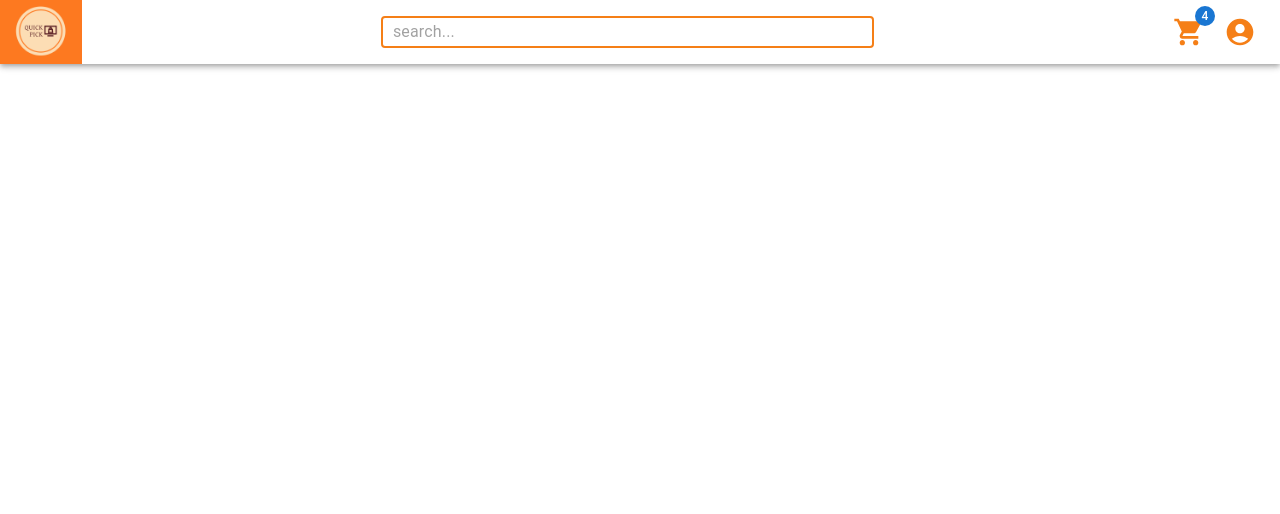
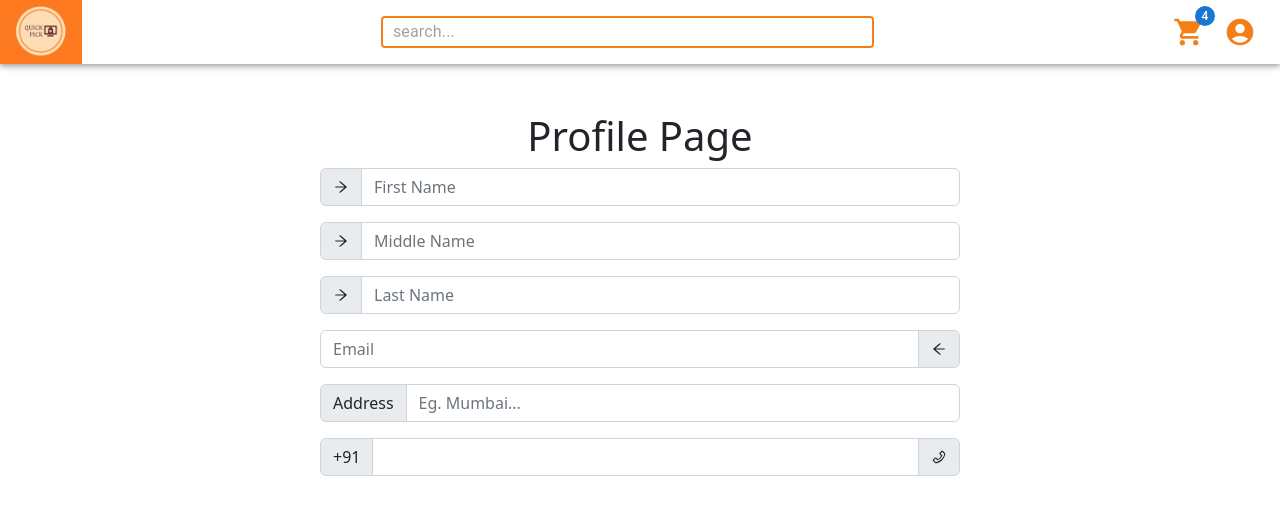
Before and after one commit to OjaswiniKohale/QuickPick, a React (Vite) app in the folder frontend/: page /profile in a window 1280 px wide. Before the commit this address had no page. Shown: the top 514 px of the page. Built offline with nearby package versions, Linux system fonts and the light colour scheme.

Commit message:
Profile Page

```diff
--- a/frontend/src/App.jsx
+++ b/frontend/src/App.jsx
@@ -7,6 +7,7 @@ import HomePage from './pages/HomePage';
 import Navbar from './components/Navbar';
 import './styles/globalStyles.css';
 import Product from './pages/Product';
+import Profile from './pages/Profile';
 
 function App() {
   return (
@@ -18,6 +19,7 @@ function App() {
 				<Route path='/signup' element={<SignUp />}></Route>
 				<Route path='/checkout' element={<Checkout />}></Route>
       			<Route path='/product' element={<Product />}></Route>
+      			<Route path='/profile' element={<Profile/>}></Route>
 			</Routes>
 		</Router>
   )
--- /dev/null
+++ b/frontend/src/pages/Profile.jsx
@@ -0,0 +1,46 @@
+import React from 'react'
+import {AiOutlineArrowLeft, AiOutlineArrowRight, AiOutlinePhone} from 'react-icons/ai'
+const Profile = () => {
+  return (
+    <>
+
+        <div className='mt-5 w-50 ml-5 d-flex flex-column justify-content-center align-items-center mx-auto'>
+        <h1>Profile Page</h1>
+        <div className="input-group mb-3">
+
+  <span className="input-group-text" id="basic-addon1"><AiOutlineArrowRight/></span>
+  <input type="text" className="form-control" placeholder="First Name" aria-label="Username" aria-describedby="basic-addon1"/>
+</div>
+<div className="input-group mb-3">
+  <span className="input-group-text" id="basic-addon1"><AiOutlineArrowRight/></span>
+  <input type="text" className="form-control" placeholder="Middle Name" aria-label="Username" aria-describedby="basic-addon1"/>
+</div>
+<div className="input-group mb-3">
+  <span className="input-group-text" id="basic-addon1"><AiOutlineArrowRight/></span>
+  <input type="text" className="form-control" placeholder="Last Name" aria-label="Username" aria-describedby="basic-addon1"/>
+</div>
+
+<div className="input-group mb-3">
+  <input type="email" className="form-control" placeholder="Email" aria-label="email" aria-describedby="basic-addon2"/>
+  <span className="input-group-text" id="basic-addon2"><AiOutlineArrowLeft/></span>
+</div>
+
+<div className="input-group mb-3">
+  <span className="input-group-text" id="basic-addon3">Address</span>
+  <input type="text" className="form-control" placeholder='Eg. Mumbai...' id="basic-url" aria-describedby="basic-addon3"/>
+</div>
+
+<div className="input-group mb-3">
+  <span className="input-group-text">+91</span>
+  <input type="number" className="form-control" aria-label="Amount (to the nearest dollar)"/>
+  <span className="input-group-text"><AiOutlinePhone/></span>
+</div>
+
+
+        </div>
+
+    </>
+  )
+}
+
+export default Profile
```
